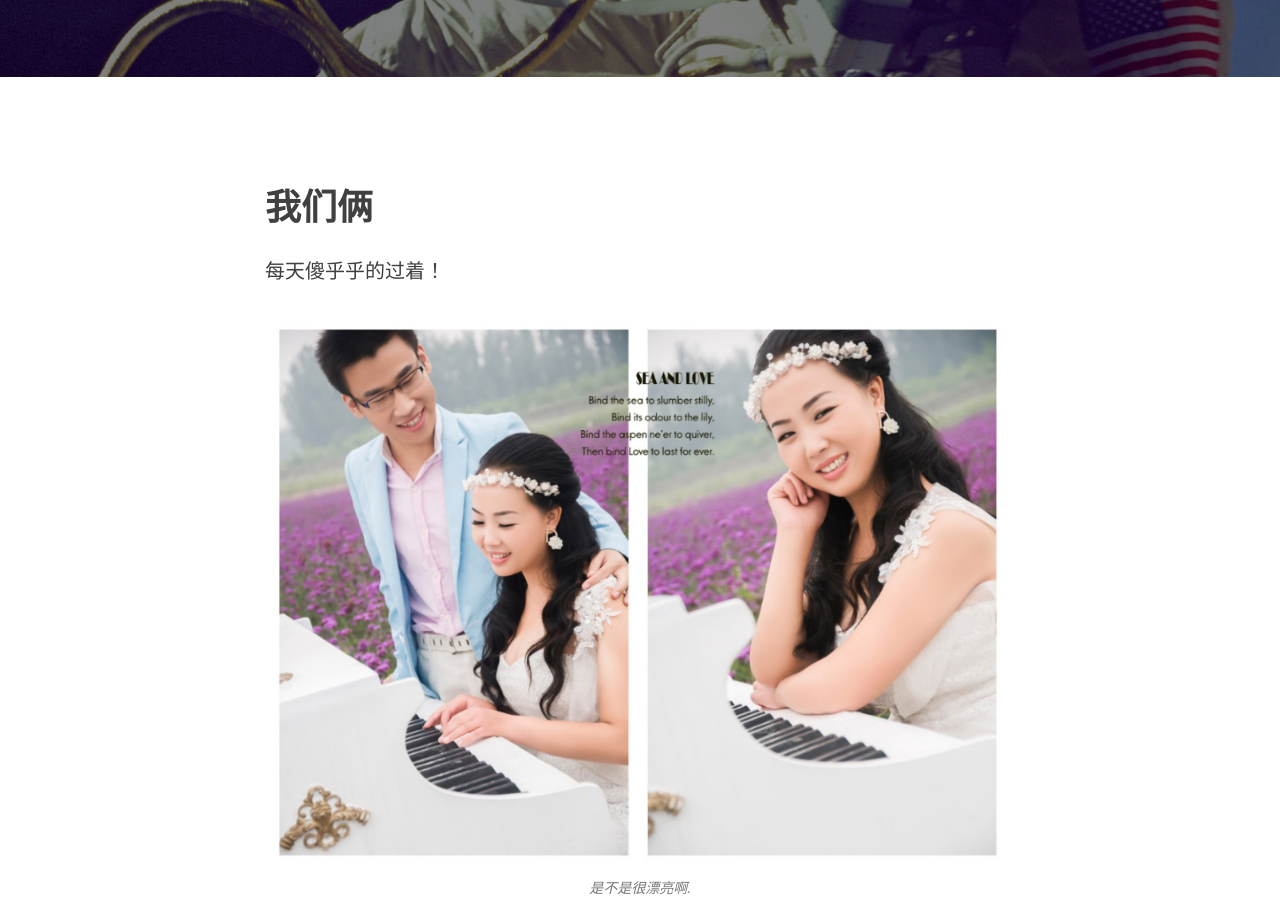
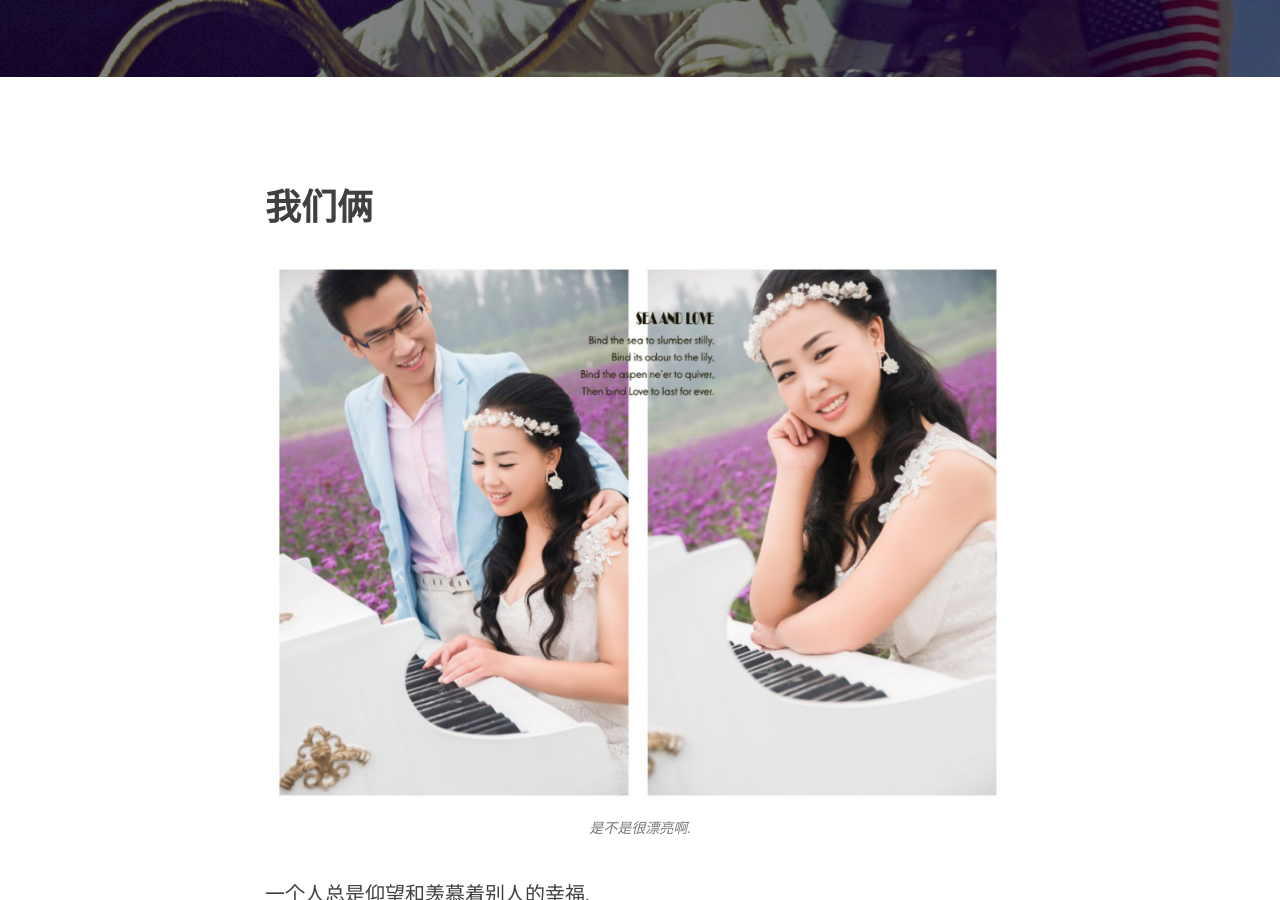
Before and after one commit to onelazyboy/onelazyboy.github.io, a Jekyll site: the page built from _posts/2016-11-01-happyFamily.markdown, in a window 1280 px wide and 900 px high, scrolled down 377 px. Built offline with Jekyll 4.4.1, drawn with Linux system fonts in a browser that asks for light colours; some web fonts are replaced.

Commit message:
修改文件: _posts/2016-11-01-happyFamily.markdown

```diff
--- a/_posts/2016-11-01-happyFamily.markdown
+++ b/_posts/2016-11-01-happyFamily.markdown
@@ -11,8 +11,6 @@ tags:
 
 <h2 class="section-heading">我们俩</h2>
 
-<p>每天傻乎乎的过着！</p>
-
 <a href="#">
     <img src="{{ site.baseurl }}/static/img/w1.png" alt="Post Sample Image">
 </a>
```
